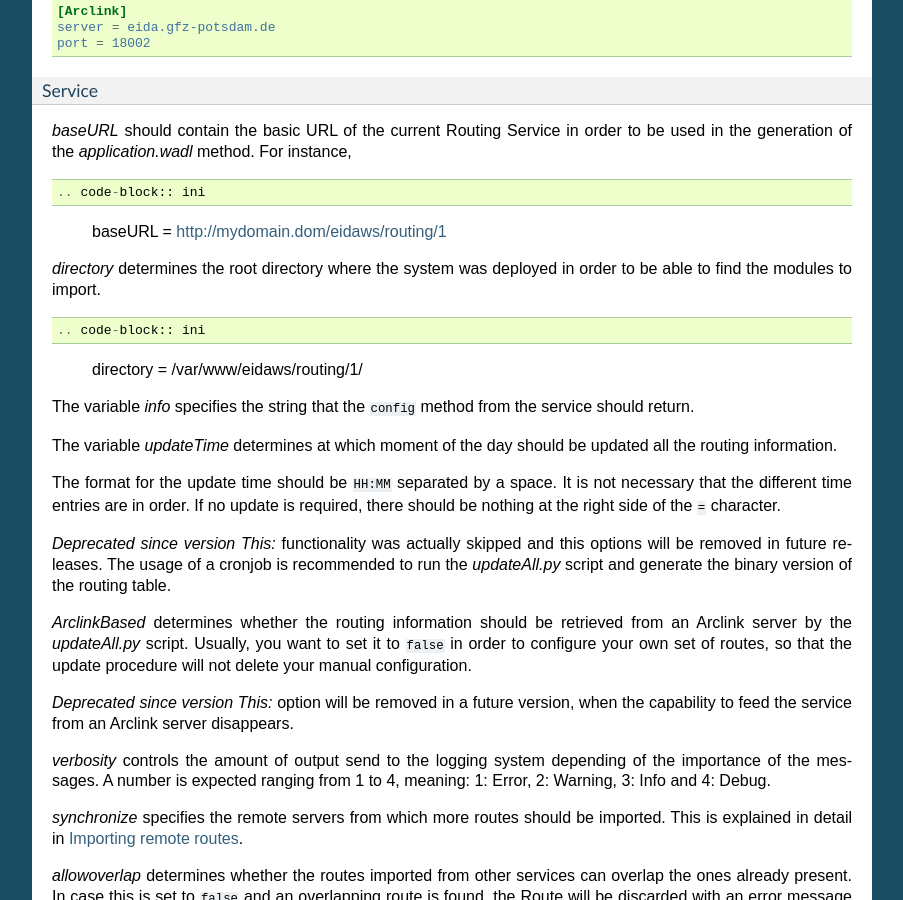
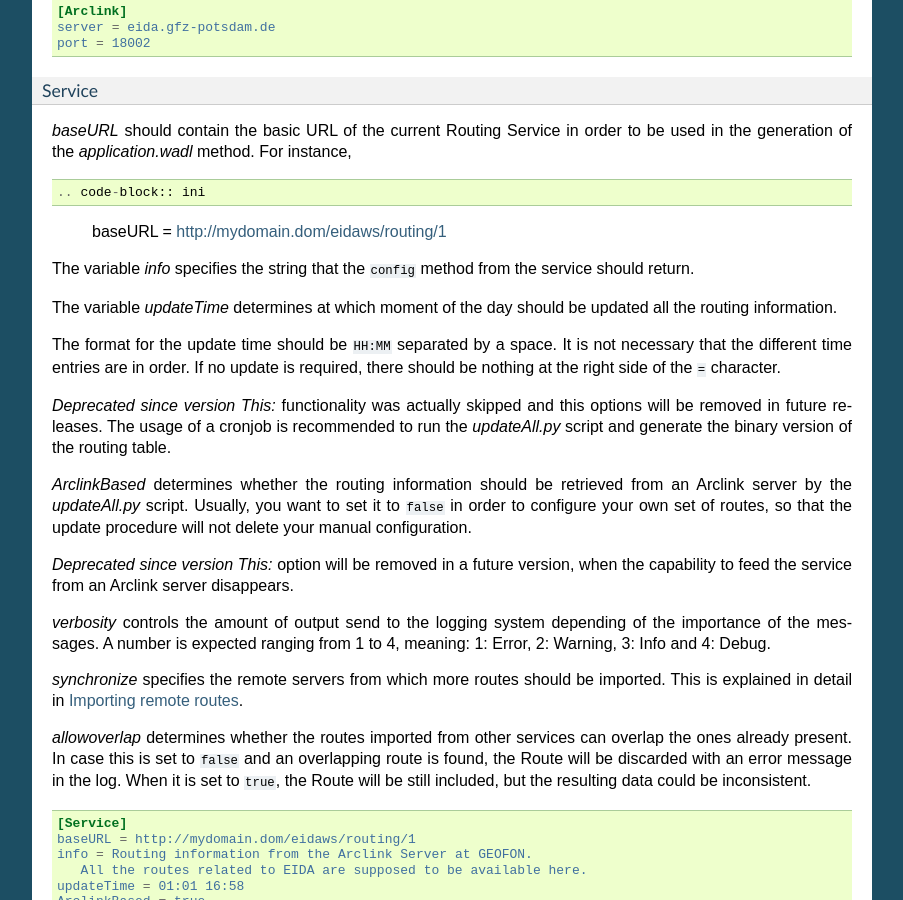
Before and after one commit to EIDA/routing, a Sphinx documentation site: the page built from doc/index.rst, in a window 1280 px wide and 900 px high, scrolled down 4429 px. Shown: the whole window, without its empty margins (198-1101 px from the left). Built offline with Sphinx 7.4.7, drawn with Linux system fonts in a browser that asks for light colours.

Commit message:
Undo the changes in the documentation and the configuration.

```diff
--- a/doc/index.rst
+++ b/doc/index.rst
@@ -276,13 +276,6 @@ to be used in the generation of the `application.wadl` method. For instance, ::
 .. code-block:: ini
 
     baseURL = http://mydomain.dom/eidaws/routing/1
-
-`directory` determines the root directory where the system was deployed in order
-to be able to find the modules to import. ::
-
-.. code-block:: ini
-
-    directory = /var/www/eidaws/routing/1/
 
 The variable `info` specifies the string
 that the ``config`` method from the service should return.
```
Also changed, not shown: 1 other file.
